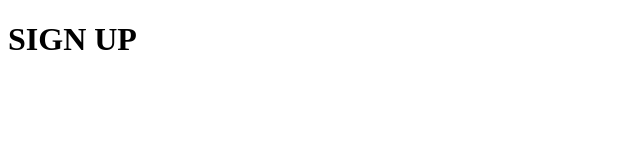
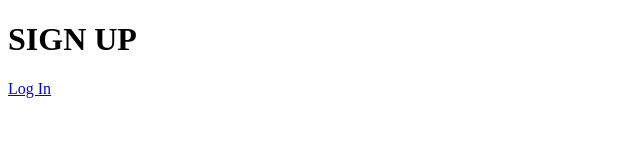
Before and after one commit to Rashid-Narikkodan/Learn-Git, a plain HTML site: page index.html in a window 1280 px wide. Shown: the full height of the page, 0-640 px from the left. Drawn offline with Linux system fonts and the light colour scheme.

Commit message:
new a tag with login pages link added

```diff
--- a/index.html
+++ b/index.html
@@ -7,5 +7,6 @@
 </head>
 <body>
     <h1>SIGN UP</h1>
+    <a href="#">Log In</a>
 </body>
 </html>
```
